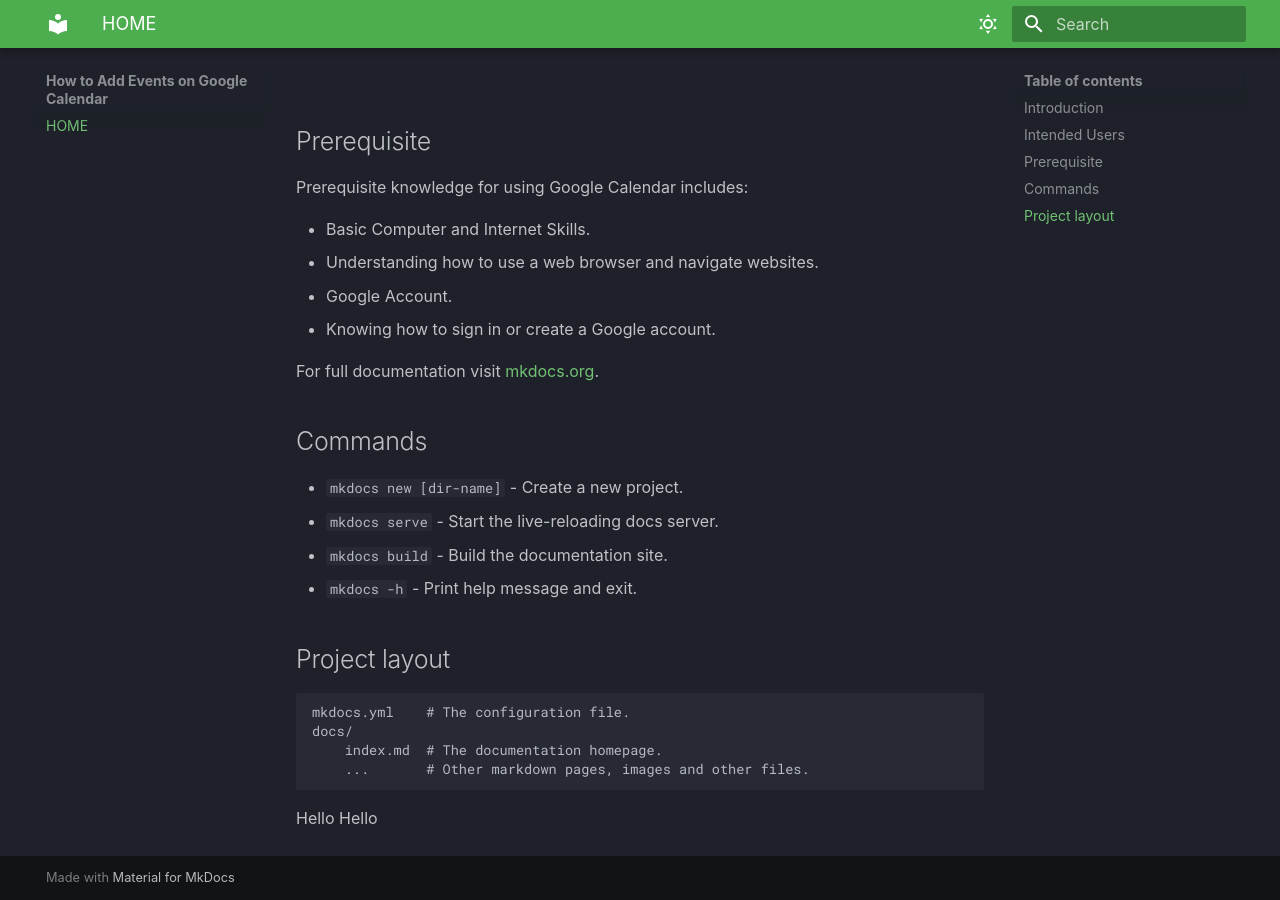
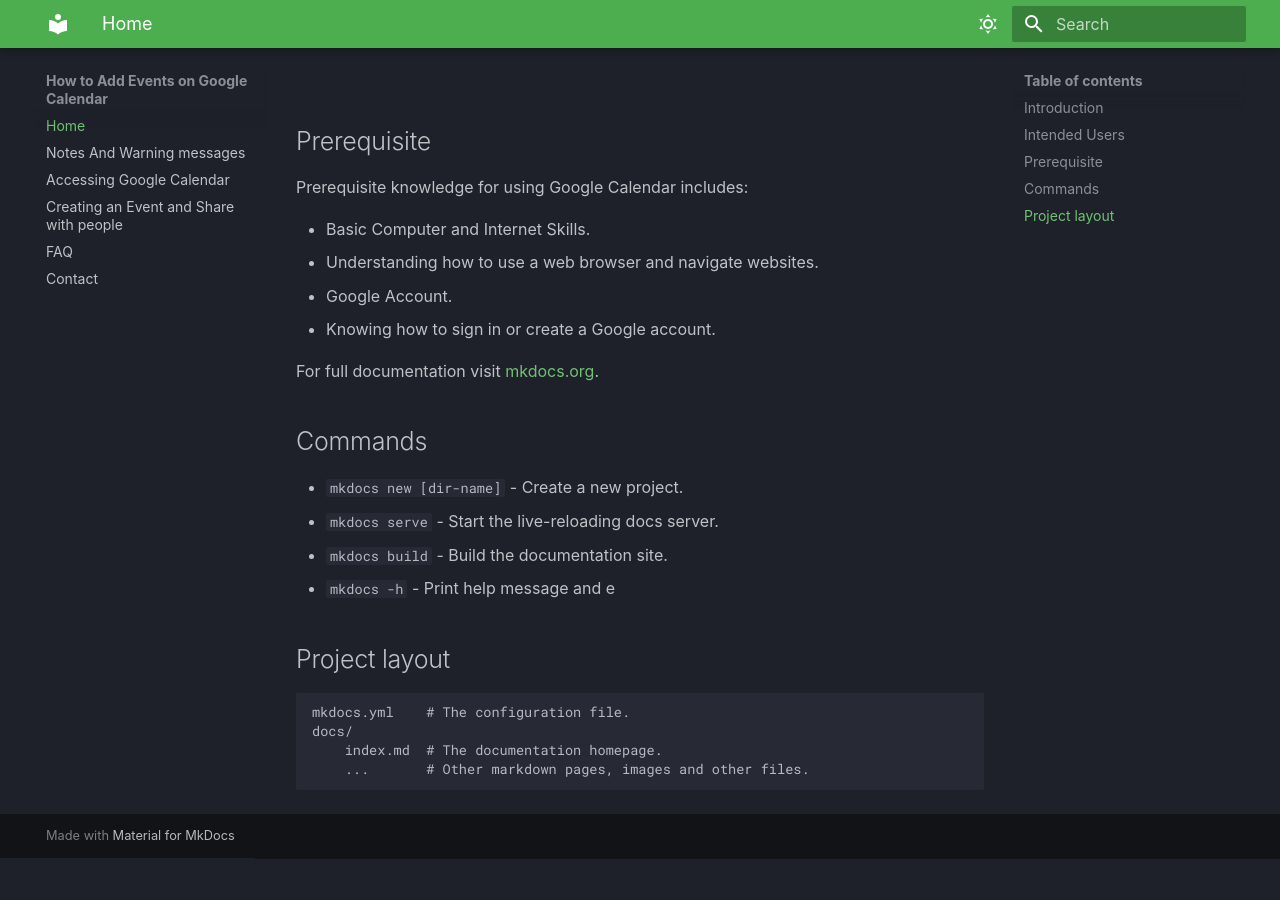
Before and after one commit to mobina-soltani/google-calendar-documentation, an MkDocs documentation site: the page built from docs/index.md, in a window 1280 px wide and 900 px high, scrolled down 684 px. Built offline with MkDocs 1.6.1 and Material for MkDocs 9.7.7, drawn with Linux system fonts in a browser that asks for light colours; after the commit the page ends 1542 px from its top, so only the background shows below that.

Commit message:
ADD STUFF

```diff
--- a/docs/index.md
+++ b/docs/index.md
@@ -41,7 +41,7 @@
 * `mkdocs new [dir-name]` - Create a new project.
 * `mkdocs serve` - Start the live-reloading docs server.
 * `mkdocs build` - Build the documentation site.
-* `mkdocs -h` - Print help message and exit.
+* `mkdocs -h` - Print help message and e
 
 ## Project layout
 
@@ -49,5 +49,3 @@
     docs/
         index.md  # The documentation homepage.
         ...       # Other markdown pages, images and other files.
-
-Hello Hello
--- a/mkdocs.yml
+++ b/mkdocs.yml
@@ -1,9 +1,18 @@
 site_name: How to Add Events on Google Calendar
 site_url: https://googlecalendarusermanual.ca
+nav:
+  - Home: index.md
+  - Notes And Warning messages: NotesAndWarnings.md
+  - Accessing Google Calendar : Accessing.md
+  - Creating an Event and Share with people: Event.md
+  - FAQ: faq.md
+  - Contact: contact.md
+
 theme:
   name: material
   font:
     text: material/weather-night
+
 
   palette:
     # Dark mode
```
Also changed, not shown: docs/Accessing.md (added, +8 -0 lines), docs/Event.md (added, +30 -0 lines), docs/NotesAndWarnings.md (added, +9 -0 lines), docs/Recurring.md (added, +21 -0 lines), docs/IMAGES/Screenshot 2025-03-27 at 8.58.07 AM.png (added), 1 other file.
